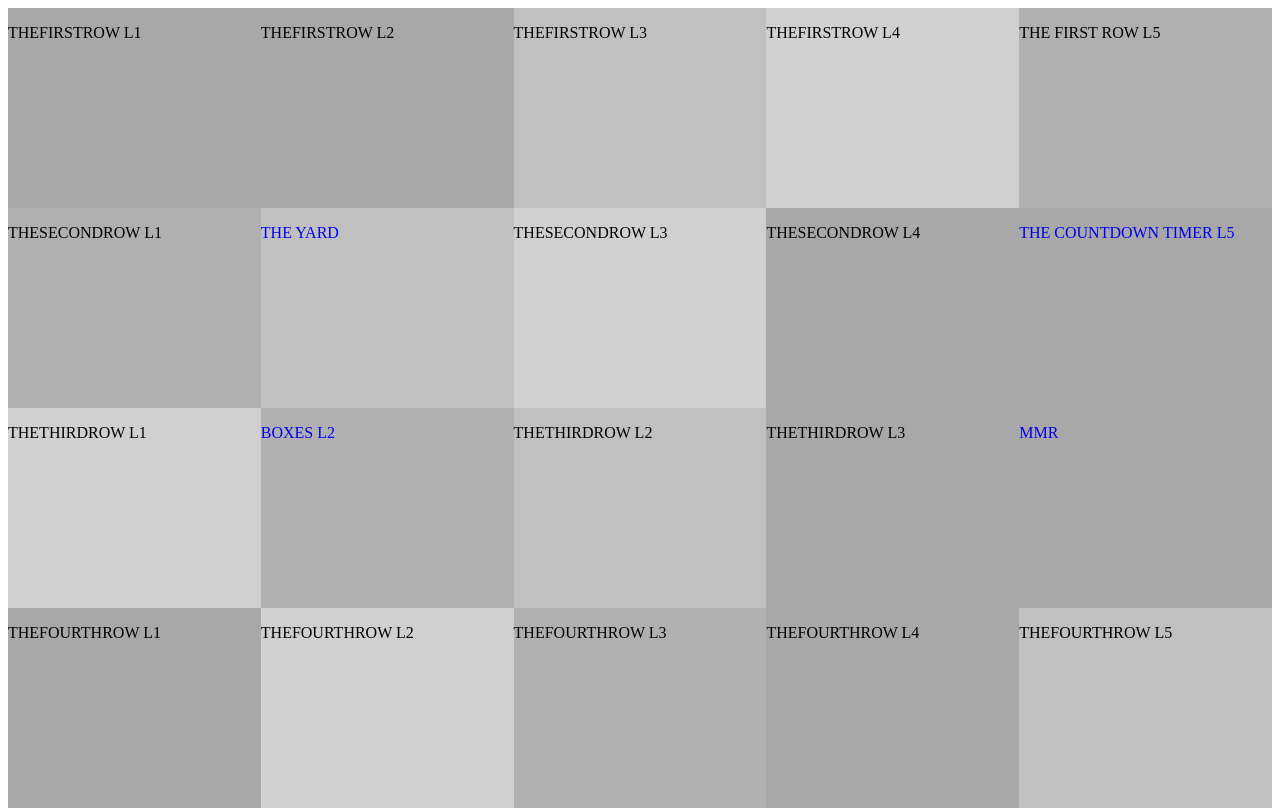
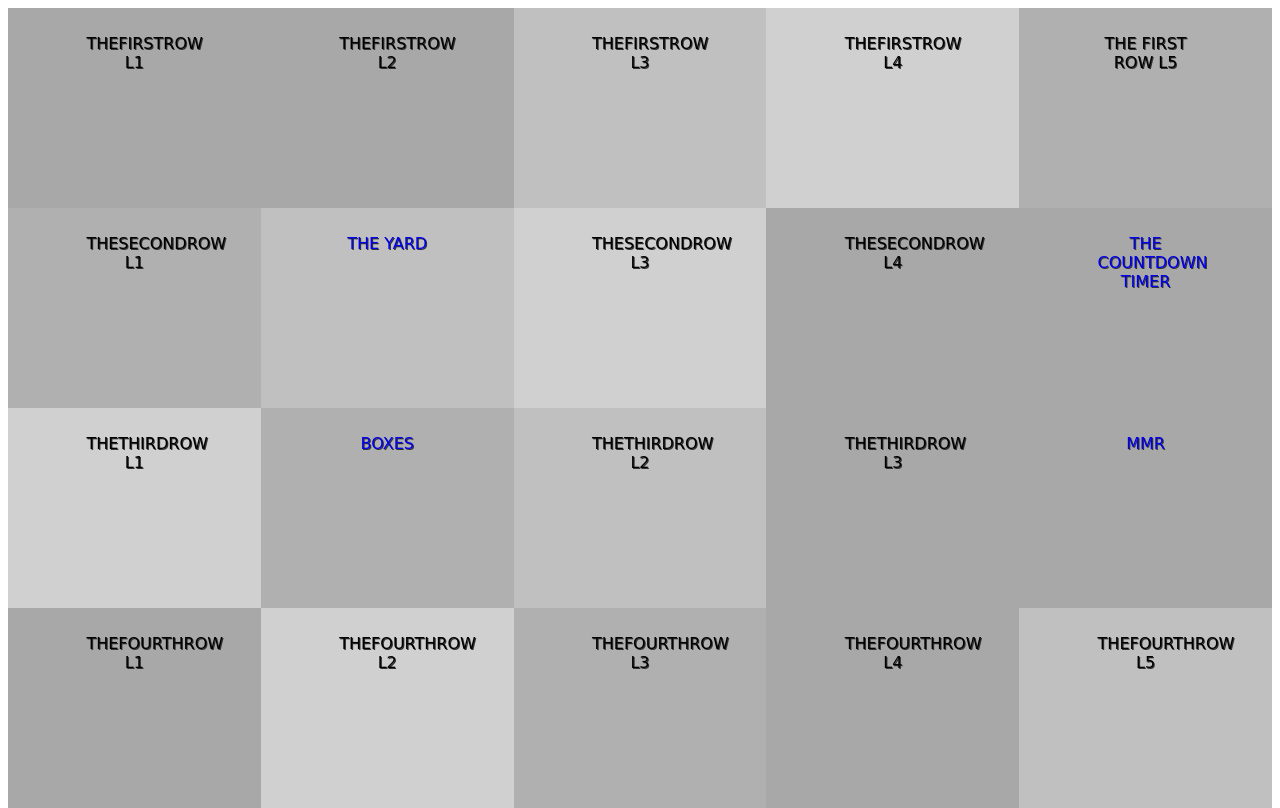
Before and after one commit to RhondaMelo/onTrackToFullStack, a plain HTML site: page index.html in a window 1280 px wide. Drawn offline with Linux system fonts and the light colour scheme.

Commit message:
making final font change

```diff
--- a/BOXES/style.css
+++ b/BOXES/style.css
@@ -1,4 +1,13 @@
 
+p {
+    text-align:center;
+    font-family:'Nothing You Could Do', cursive;
+    padding:10px;
+    text-shadow:1px 1px #333;
+    margin-left: auto;
+    margin-right: auto;
+    width: 6em;
+}
 h1 {
     text-align:center;
     font-family:'Nothing You Could Do', cursive;
--- a/index.html
+++ b/index.html
@@ -53,7 +53,7 @@
 
 	<a href="./CountdownTimer/index.html">
 	<div class="purple">
-		<p>THE COUNTDOWN TIMER L5</p>
+		<p>THE COUNTDOWN TIMER</p>
 	</div>
 </a>
 
@@ -62,7 +62,7 @@
 	</div>
 <a href="./BOXES/index.html">
 	<div class="blue">
-		<p>BOXES L2</p>
+		<p>BOXES</p>
 	</div>
 </a>
 
--- a/splashPage/css/style.css
+++ b/splashPage/css/style.css
@@ -15,7 +15,15 @@ background-color: #FF0000 ;
 
 }*/
 
-
+p {
+	text-align:center;
+	font-family:'Nothing You Could Do', cursive;
+	padding:10px;
+	text-shadow:1px 1px #333;
+    margin-left: auto;
+    margin-right: auto;
+    width: 6em;
+}
 .red
 {background-color: #A8A8A8   ;
 
```
